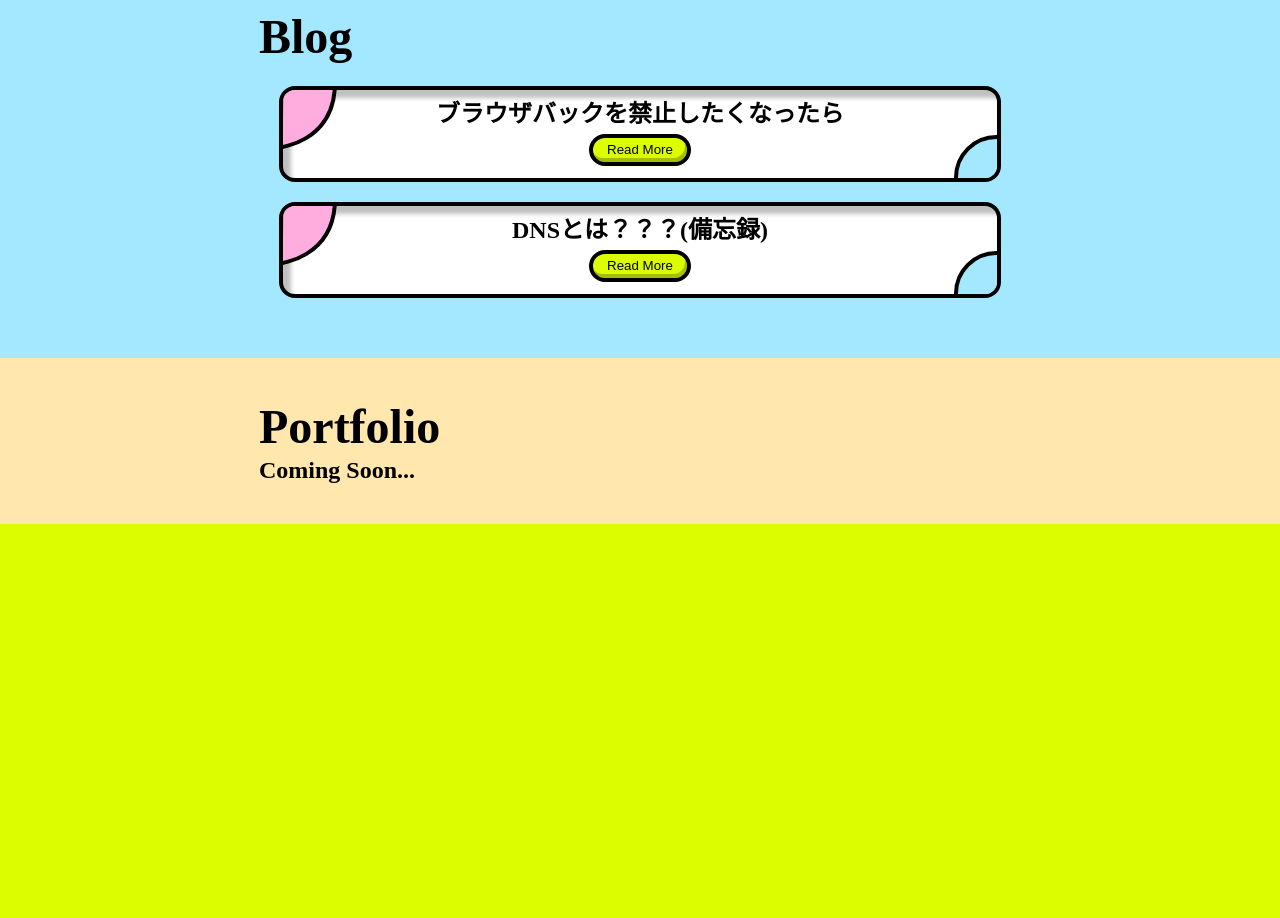
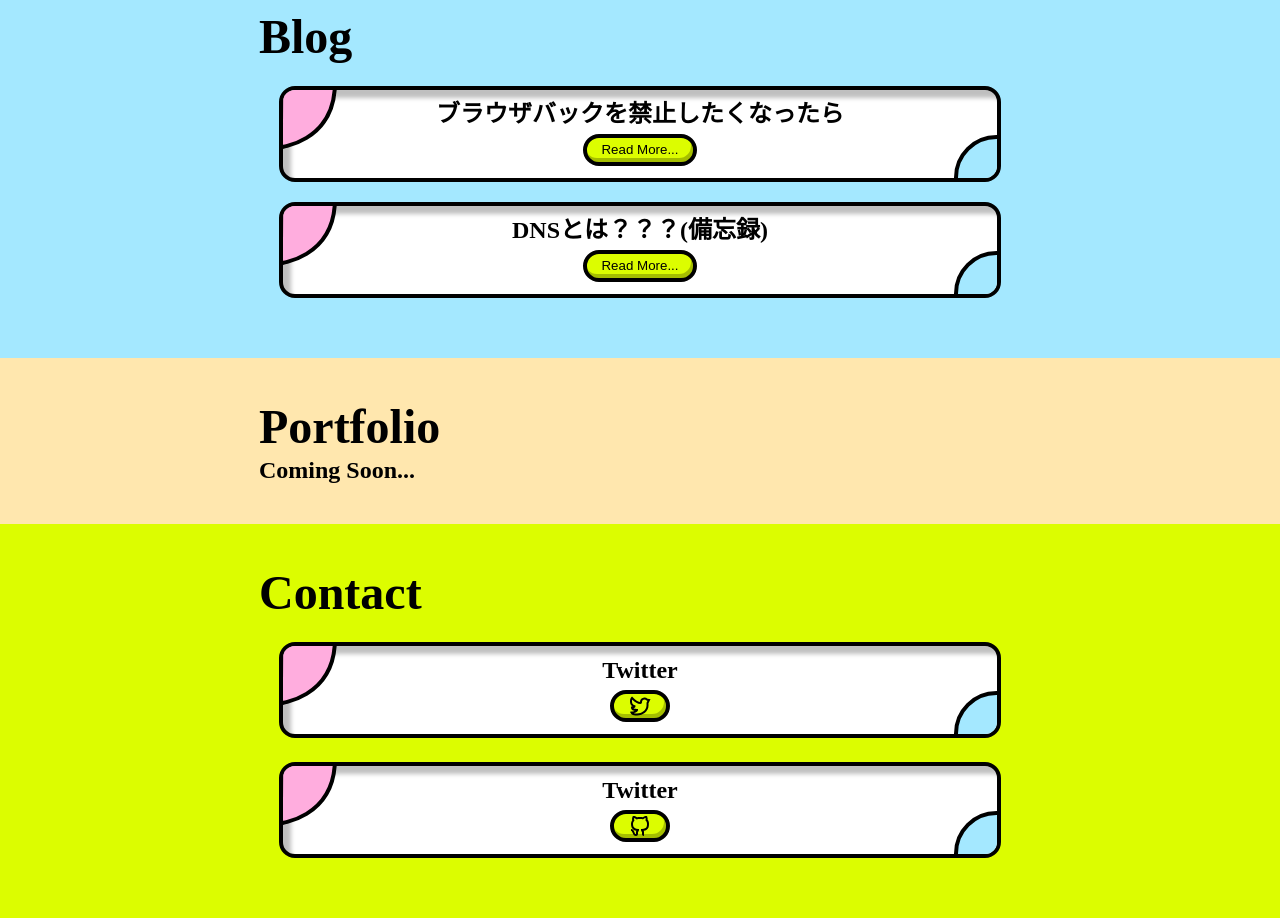
Before and after one commit to 20yuteo/portfolio-gatsby, a Gatsby site: page / in a window 1280 px wide. Shown: the part 640-1558 px from the top of the page. Before the commit the page ends 1164 px from the top, so only its background shows below. Built offline with nearby package versions, Linux system fonts and the light colour scheme; Gatsby itself is replaced by a stand-in of ours; a web font is replaced by a local one.

Commit message:
Contact section 追加

```diff
--- a/src/components/Blog/index.tsx
+++ b/src/components/Blog/index.tsx
@@ -27,13 +27,17 @@ export const Blog = () => {
                     <MainCard>
                         <MainCard.Content>
                             ブラウザバックを禁止したくなったら
-                            <Button label="Read More" color='Primary' onClick={() => onClick("ProhibitBrowserBack")} />
+                            <Button color='Primary' onClick={() => onClick("ProhibitBrowserBack")}>
+                                Read More...
+                            </Button>
                         </MainCard.Content>
                     </MainCard>
                     <MainCard>
                         <MainCard.Content>
                             DNSとは？？？(備忘録)
-                            <Button label="Read More" color='Primary' onClick={() => onClick("WhatIsDNS")} />
+                            <Button color='Primary' onClick={() => onClick("WhatIsDNS")}>
+                                Read More...
+                            </Button>
                         </MainCard.Content>
                     </MainCard>
                 </SC.BlogBody>
--- a/src/components/Button/index.tsx
+++ b/src/components/Button/index.tsx
@@ -2,6 +2,6 @@ import React from 'react';
 import SC from './style';
 import { ColorKeyList } from '../../const/Color';
 
-export const Button = ({label, color, onClick}: {label: string, color: ColorKeyList, onClick: () => void}) => {
-    return <SC.Button color={color} onClick={onClick} >{label}</SC.Button>;
+export const Button = ({children, color, onClick}: {children: React.ReactNode, color: ColorKeyList, onClick: () => void}) => {
+    return <SC.Button color={color} onClick={onClick} >{children}</SC.Button>;
 };
--- /dev/null
+++ b/src/components/Contact/index.tsx
@@ -0,0 +1,50 @@
+import React from 'react';
+import { Section } from '../Section';
+import MainCard from '../Card/MainCard';
+import { Icon, IconType } from '../Icon';
+import SC from './style';
+import { Button } from '../Button';
+
+export const Contact = () => {
+    const onClick = React.useCallback((type: "twitter" | "github") => {
+        switch (type) {
+            case "twitter":
+                window.open("https://twitter.com/20yuteo", "_blank")
+                break;
+            case "github":
+                window.open("https://github.com/20yuteo", "_blank")
+            default:
+                break;
+        }
+    }, []);
+
+    return (
+        <Section backgroundColor={"Primary"}>
+            <Section.Body>
+                <Section.Title>Contact</Section.Title>
+                <SC.CardContainer>
+                    <MainCard>
+                        <MainCard.Content>
+                            <SC.ContentWrapper>
+                                Twitter
+                                <Button color={'Primary'} onClick={() => onClick("twitter")}>
+                                    <Icon name={IconType.Twitter} size={24} color={"#1DA1F2"} />
+                                </Button>
+                            </SC.ContentWrapper>
+                        </MainCard.Content>
+                    </MainCard>
+                    <MainCard>
+                        <MainCard.Content>
+                            <SC.ContentWrapper>
+                                Twitter
+                                <Button color={'Primary'} onClick={() => onClick("github")}>
+                                    <Icon name={IconType.GitHub} size={24} />
+                                </Button>
+                            </SC.ContentWrapper>
+                        </MainCard.Content>
+                    </MainCard>
+                </SC.CardContainer>
+            </Section.Body>
+        </Section>
+    )
+}
--- /dev/null
+++ b/src/components/Contact/style.ts
@@ -0,0 +1,23 @@
+import styled from 'styled-components';
+
+const CardContainer = styled.div`
+    display: flex;
+    flex-direction: column;
+    margin: 20px;
+    gap: 24px;
+`;
+
+const ContentWrapper = styled.div`
+    display: flex;
+    flex-direction: column;
+    font-weight: 700;
+    text-align: center;
+    font-size: 24px;
+    align-items: center;
+    gap: 8px;
+`;
+
+export default {
+    CardContainer,
+    ContentWrapper
+}
--- /dev/null
+++ b/src/components/Icon/index.tsx
@@ -0,0 +1,26 @@
+import React from 'react';
+
+export enum IconType {
+    Twitter,
+    GitHub,
+}
+
+const icons = (name: IconType) => {
+    switch (name) {
+        case IconType.Twitter:
+            return "./twitter.svg";
+        case IconType.GitHub:
+            return "./github.svg";
+    }
+}
+
+type IconProps = {
+    name: IconType
+    size?: number
+    color?: string
+}
+
+export const Icon = ({ name, ...rest }: IconProps) => {
+    const iconSrc = icons(name);
+    return <img src={iconSrc} {...rest} />;
+}
--- a/src/const/Color.ts
+++ b/src/const/Color.ts
@@ -4,6 +4,7 @@ const ColorList = {
     "Accent02": "#FFADDE",
     "Accent03": "#A4E8FF",
     "Accent04": "#FFE7AE",
+    "Accent05": "#F8FDB2",
     "Surface": "#FFF"
 }
 
--- a/src/pages/index.tsx
+++ b/src/pages/index.tsx
@@ -8,6 +8,7 @@ import { Header } from "../components/Header"
 import { AboutMe } from "../components/AboutMe"
 import { Blog } from "../components/Blog"
 import { Portfolio } from "../components/Portfolio"
+import { Contact } from "../components/Contact"
 
 const GlobalStyle = createGlobalStyle`
   ${reset}
@@ -22,6 +23,7 @@ const IndexPage: React.FC<PageProps> = () => {
       <AboutMe />
       <Blog />
       <Portfolio />
+      <Contact />
     </>
   )
 }
```
Also changed, not shown: static/github.svg (added), static/twitter.svg (added).
